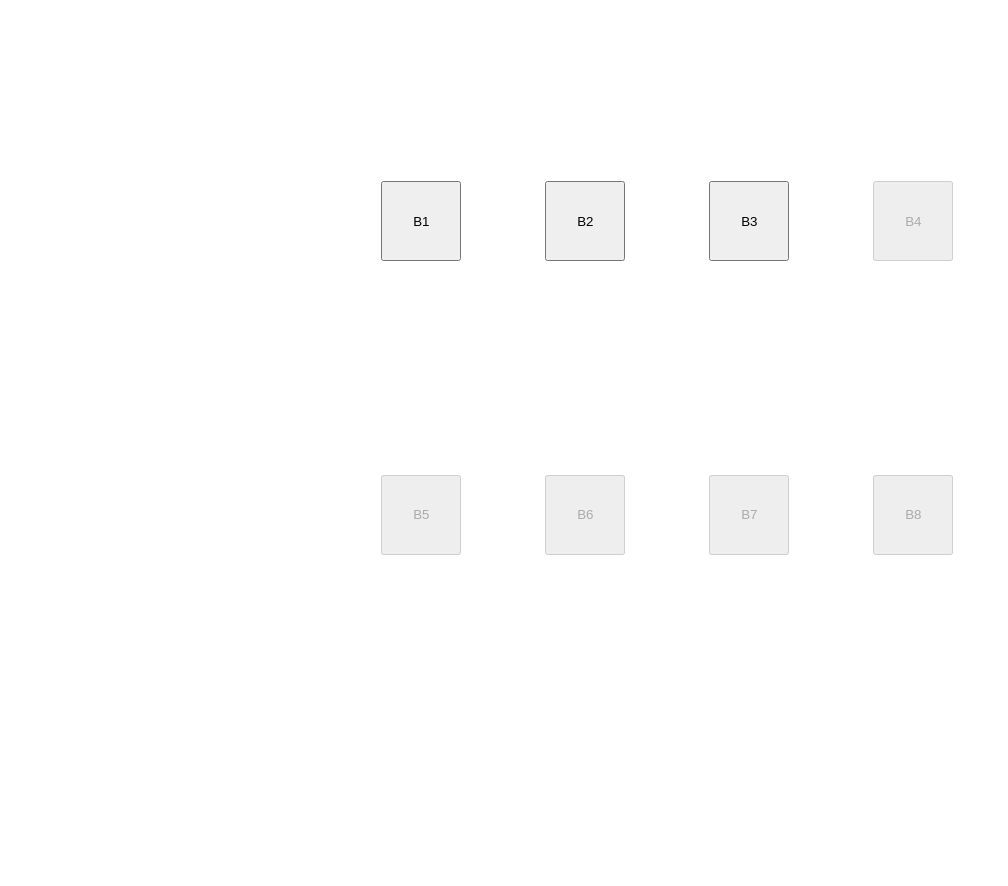
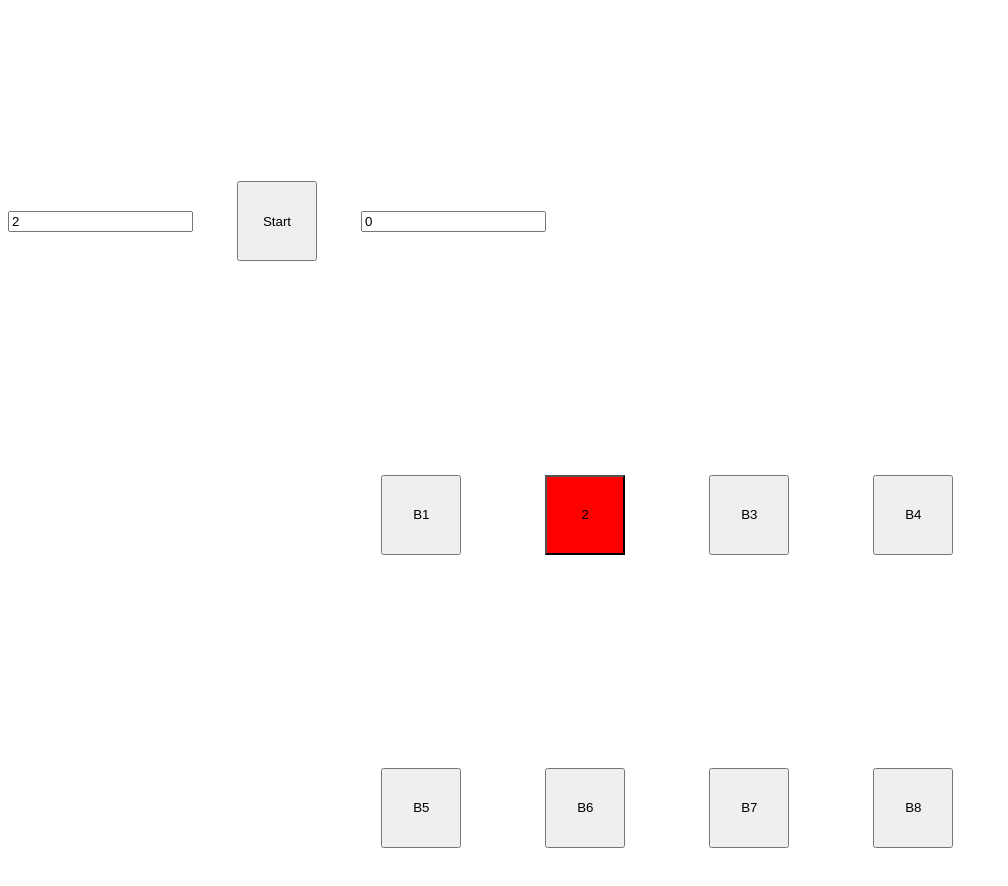
Before and after one commit to AseemG786/Button-Game, a plain HTML site: page Front.html in a window 1280 px wide. Both pictures are taken after a click on the button "B1". Shown: the whole page, without its empty margins (0-1008 px from the left). Before the commit the page ends 800 px from the top, so only its background shows below. Drawn offline with Linux system fonts and the light colour scheme.

Commit message:
button colour added with transistion

```diff
--- a/Front.html
+++ b/Front.html
@@ -22,16 +22,22 @@
 
 </head>
 <body>
+	<input id="tt" type="text">
 
-	<button id="b1" >B1</button>
-	<button id="b2" onclick="setTimeout(fun(),5000);">B2</button>
-	<button id="b3" >B3</button>
-	<button id="b4" disabled >B4</button>
+	<button id="click" onclick="setTimeout(fun(),10000);">Start</button>
+
+	<input id="score" type="text">
 	<br/>
-	<button id="b5" disabled >B5</button>
-	<button id="b6" disabled >B6</button>
-	<button id="b7" disabled >B7</button>
-	<button id="b8" disabled >B8</button>
+	<button id="b1" onclick="callfun(id)">B1</button>
+	<button id="b2" onclick="callfun(id)">B2</button>
+	<button id="b3" onclick="callfun(id)">B3</button>
+	<button id="b4" onclick="callfun(id)">B4</button>
+	<br/>
+	<button id="b5" onclick="callfun(id)">B5</button>
+	<button id="b6" onclick="callfun(id)">B6</button>
+	<button id="b7" onclick="callfun(id)">B7</button>
+	<button id="b8" onclick="callfun(id)">B8</button>
+	<br/>
 
 	<script type="text/javascript" src="back.js"></script>
 </body>
--- a/back.js
+++ b/back.js
@@ -1,9 +1,30 @@
+var c=1;
+var sc=-1;
+function callfun(atr){
 
-var c=0;
-function fun(){
-b1.disabled=true;
-c++;
+sc++;
+//b1.disabled=true;
+
+var n=Math.random()*10;
+n=Math.floor(n);
+n=n*8/10;
+n=Math.floor(n);
+n++;
+c=n;
 var id="b"+c;
-document.getElementById(id).innerHTML=c;
+
+document. getElementById(atr). style. backgroundColor = '';
+document. getElementById(id). style. backgroundColor = 'Red';
+
+document.getElementById("tt").value=n;
+document.getElementById("score").value=sc;
+document.getElementById(id).innerHTML=n;
+
+
+
 
 }
+function fun()
+{
+alert("your score is : "+sc)
+}
```
